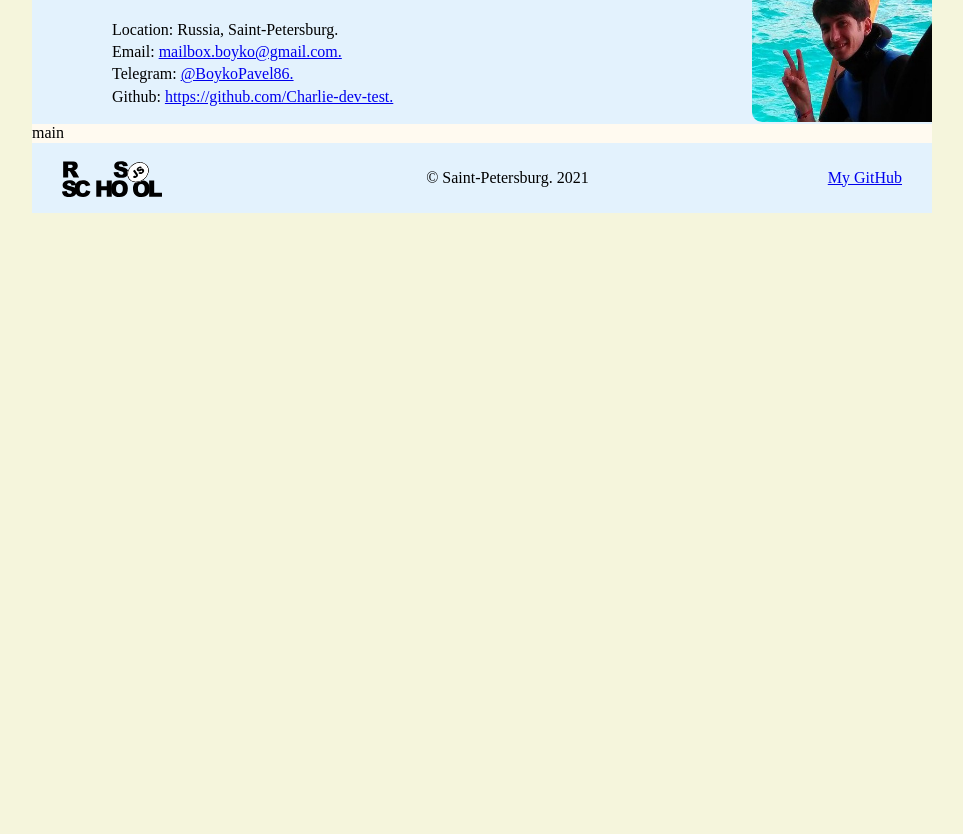
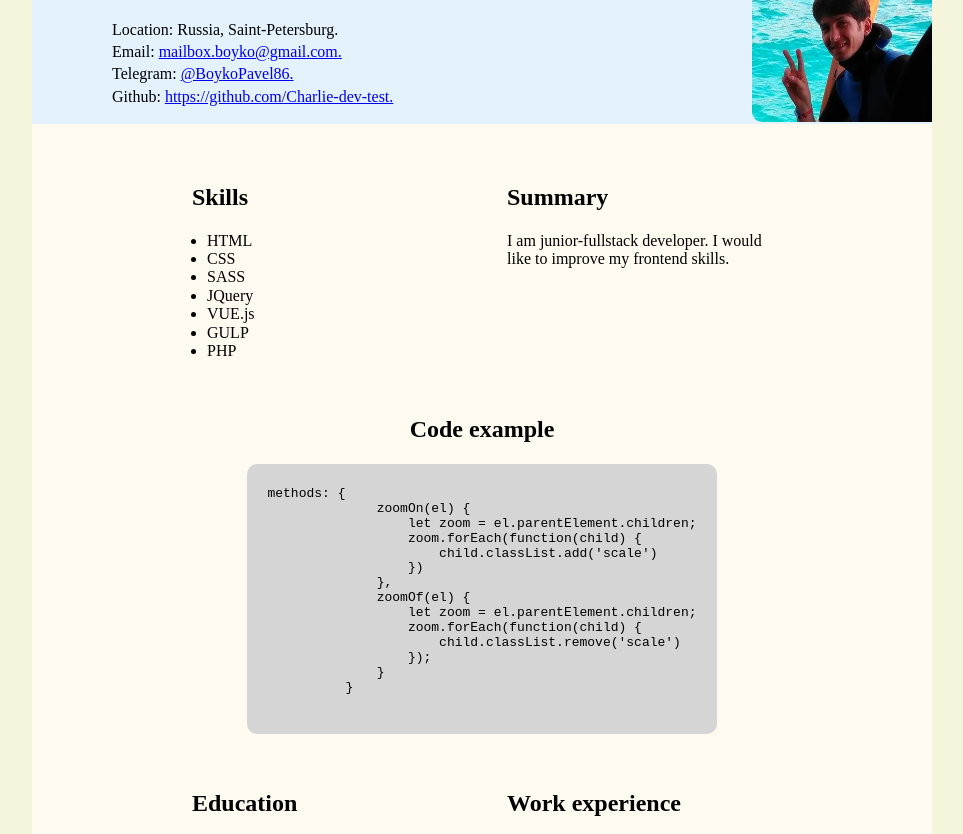
Before and after one commit to Charlie-dev-test/rsschool-cv, a plain HTML site: page index.html in a window 1280 px wide. Shown: the part 111-945 px from the top of the page, without its empty margins (158-1121 px from the left). Before the commit the page ends 850 px from the top, so only its background shows below. Drawn offline with Linux system fonts and the light colour scheme.

Commit message:
feat: add main section info

```diff
--- a/css/style.css
+++ b/css/style.css
@@ -46,9 +46,38 @@ section{
     flex-basis: auto;
     width: 100%;
     background-color: #fffaf0;
+    padding-top: 30px;
+    padding-bottom: 30px;
 }
-.content{
-    /*height: 300px;*/
+.row{
+    width: 70%;
+    display: flex;
+    justify-content: center;
+    margin-left: auto;
+    margin-right: auto;
+    padding-top: 10px;
+    padding-bottom: 10px;
+}
+.col-50{
+    width: 50%;
+    padding-left: 25px;
+    padding-right: 25px;
+}
+.skills-list{
+    padding-left: 15px;
+
+}
+.text-center{
+    text-align: center;
+}
+figure{
+    background-color: #D5D5D5;
+    padding: 10px 20px;
+    border-radius: 10px;
+}
+figure pre{
+    font-family: monospace;
+    display: block;
 }
 footer{
     flex-grow: 0;
@@ -56,6 +85,8 @@ footer{
     flex-basis: auto;
     background: #E3F2FD;
     padding: 10px 30px 10px 30px;
+    margin-bottom: 50px;
+    border-radius: 0 0 10px 10px;
 }
 .footer{
     display: flex;
--- a/index.html
+++ b/index.html
@@ -3,7 +3,7 @@
 <head>
     <meta charset="utf-8">
     <meta http-equiv="x-ua-compatible" content="ie=edge">
-    <meta name="viewport" content="width=device-width, user-scalable=no, initial-scale=1.0, maximum-scale=1.0, minimum-scale=1.0">
+    <meta name="viewport" content="width=device-width, initial-scale=1">
     <title>HTML CV</title>
     <link rel="stylesheet" href="css/normalize.css">
     <link rel="stylesheet" href="css/style.css">
@@ -23,8 +23,58 @@
             <img src="img/portfolio2.jpg" alt="">
         </header>
         <section>
-            <div class="content">
-                main
+            <div class="row">
+                <div class="col-50">
+                    <h2>Skills</h2>
+                    <ul class="skills-list">
+                        <li>HTML</li>
+                        <li>CSS</li>
+                        <li>SASS</li>
+                        <li>JQuery</li>
+                        <li>VUE.js</li>
+                        <li>GULP</li>
+                        <li>PHP</li>
+                    </ul>
+                </div>
+                <div class="col-50">
+                    <h2>Summary</h2>
+                    <p>I am junior-fullstack developer. I would like to improve my frontend skills.</p>
+                </div>
+            </div>
+            <div class="row">
+                <div>
+                    <h2 class="text-center">Code example</h2>
+                    <figure>
+                        <pre>
+methods: {
+              zoomOn(el) {
+                  let zoom = el.parentElement.children;
+                  zoom.forEach(function(child) {
+                      child.classList.add('scale')
+                  })
+              },
+              zoomOf(el) {
+                  let zoom = el.parentElement.children;
+                  zoom.forEach(function(child) {
+                      child.classList.remove('scale')
+                  });
+              }
+          }
+                        </pre>
+                    </figure>
+                </div>
+            </div>
+            <div class="row">
+                <div class="col-50">
+                    <h2>Education</h2>
+                    <p>Peter the Great St.Petersburg Polytechnic University (SPbPU) - web developer courses.</p>
+                    <h3>English skills</h3>
+                    <p>Pre-Intermediate</p>
+                </div>
+                <div class="col-50">
+                    <h2>Work experience</h2>
+                    <p>Junior fullstack developer - one year</p>
+                </div>
             </div>
         </section>
         <footer>
```
